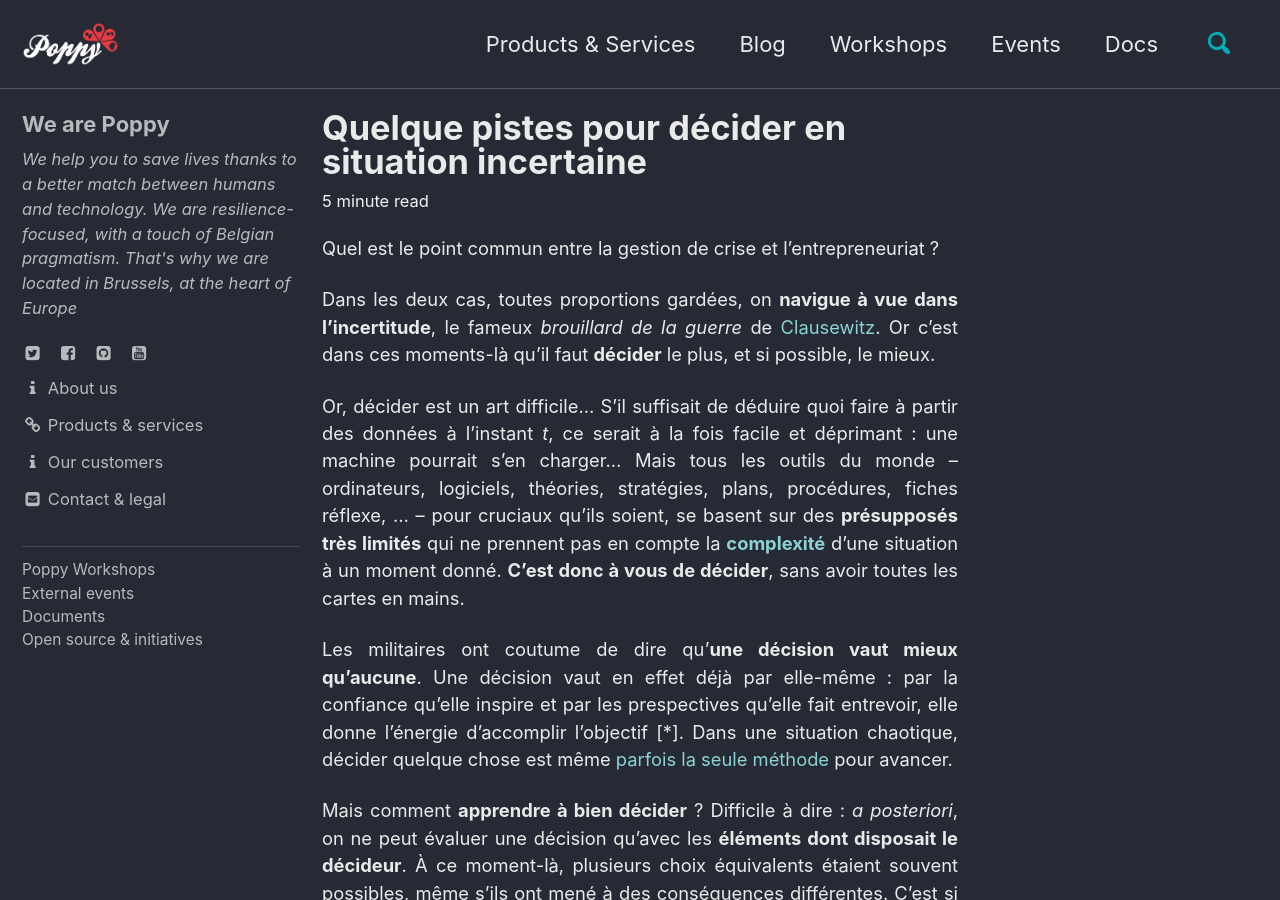
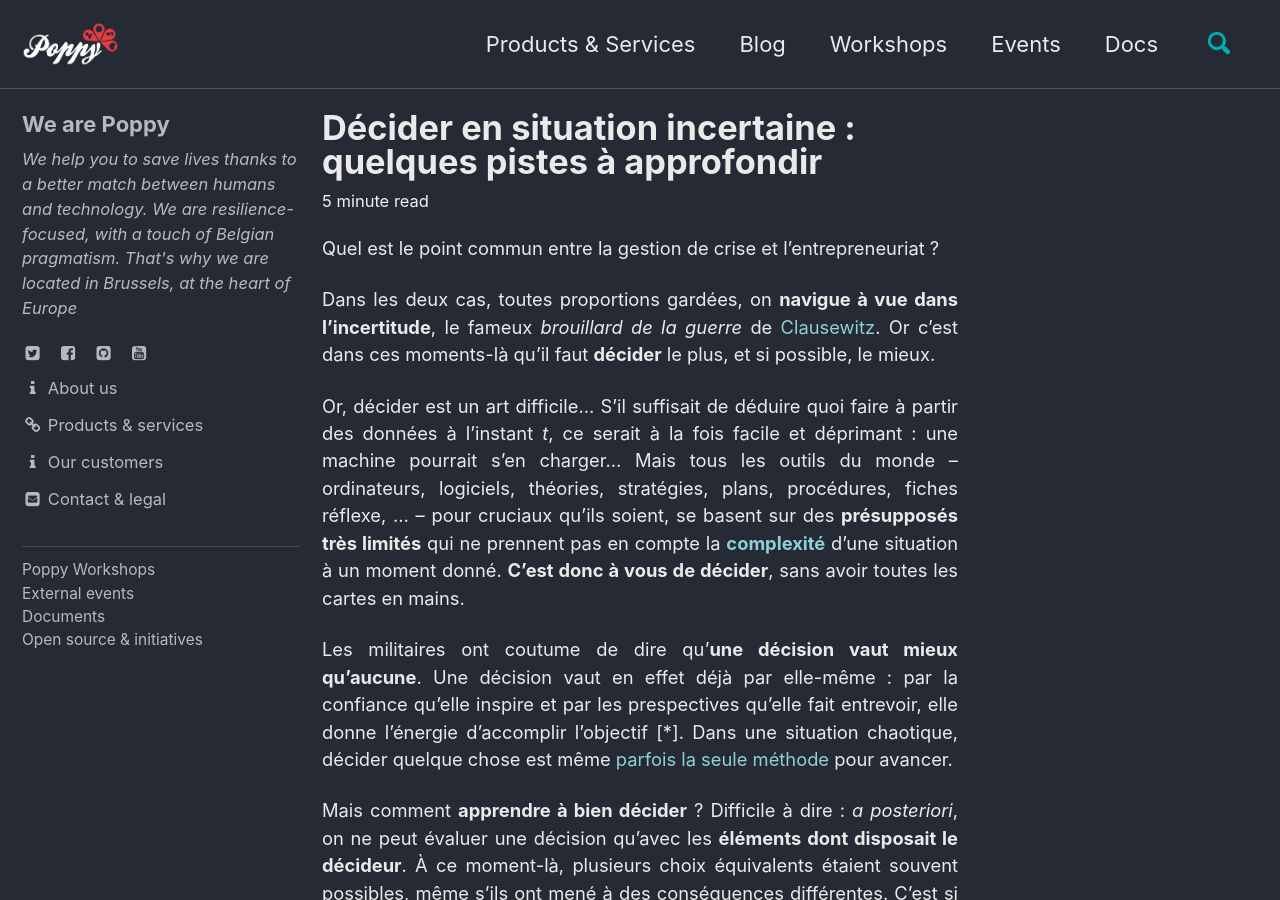
Before and after one commit to ccloquet/ccloquet.github.io, a Jekyll site: the page built from _posts/1900-01-01-incertitude.md, in a window 1280 px wide and 900 px high. Built offline with Jekyll 4.4.1, drawn with Linux system fonts in a browser that asks for light colours; cached includes are drawn as plain includes.

Commit message:
Update 1900-01-01-incertitude.md

```diff
--- a/_posts/1900-01-01-incertitude.md
+++ b/_posts/1900-01-01-incertitude.md
@@ -1,5 +1,5 @@
 ---
-title: Quelque pistes pour décider en situation incertaine
+title: "Décider en situation incertaine : quelques pistes à approfondir"
 permalink: incertitudedraft
 published: true
 search: false
```
